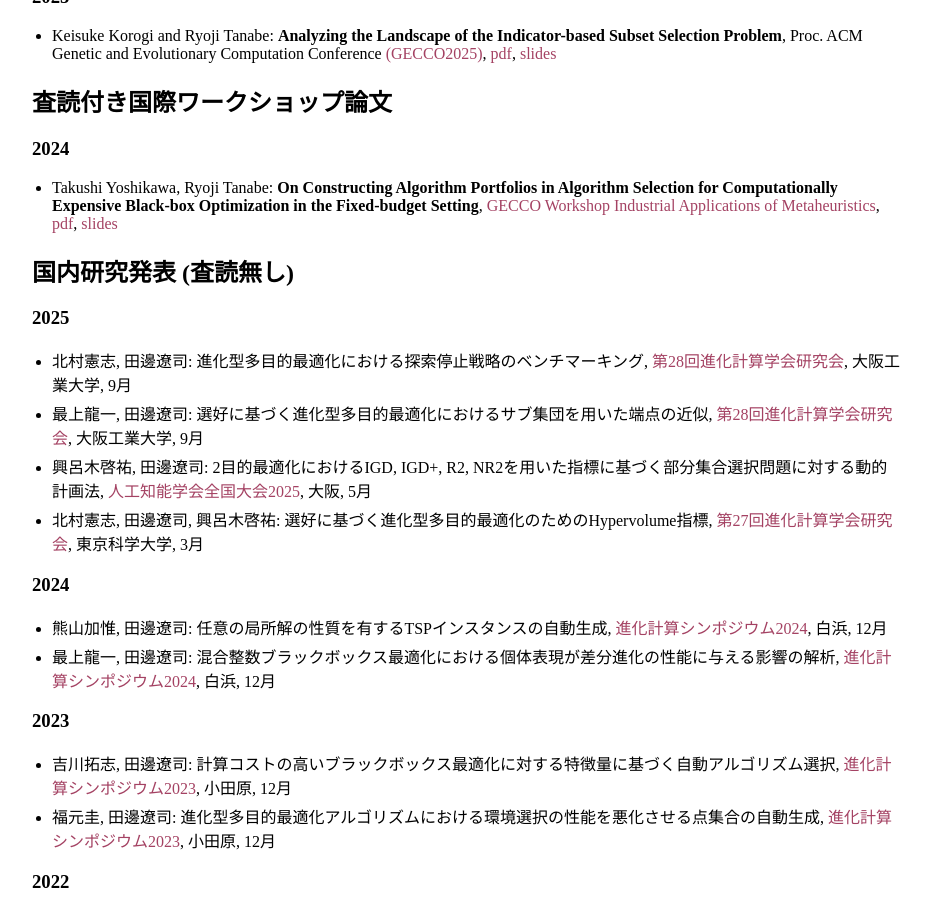
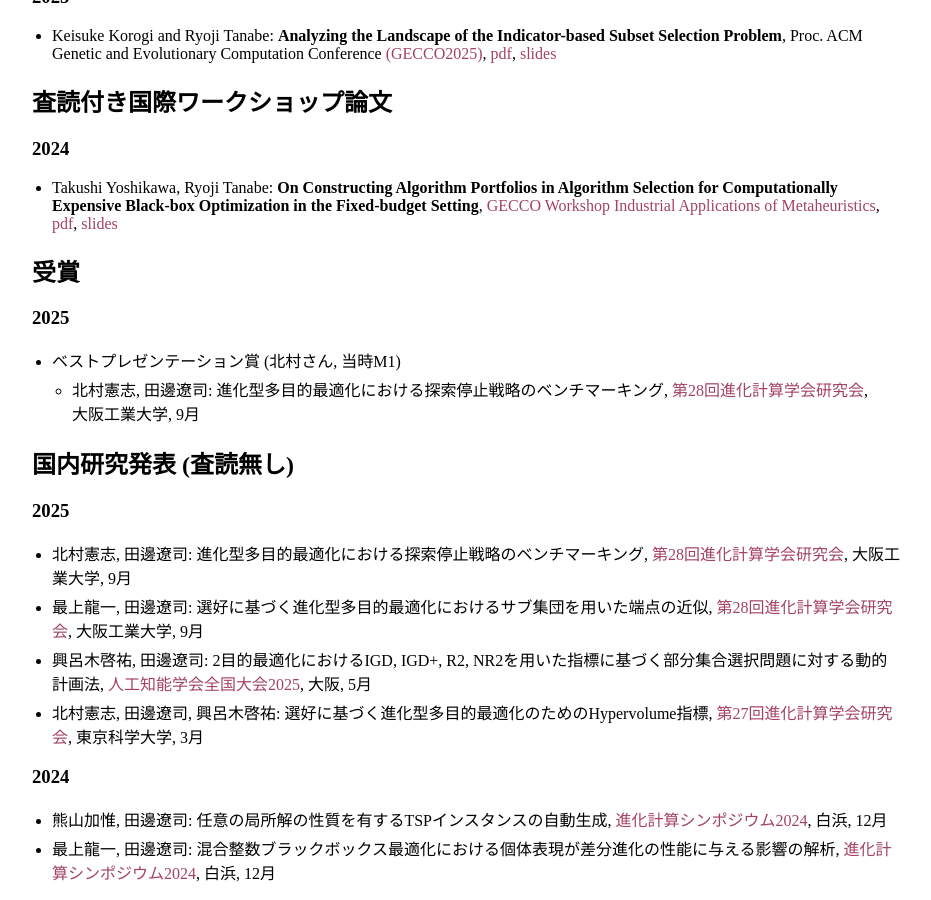
Before and after one commit to aopt-lab/aopt-lab.github.io, a Jekyll site: the page built from publication.md, in a window 1280 px wide and 900 px high, scrolled down 408 px. Shown: the whole window, without its empty margins (163-1094 px from the left). Built offline with Jekyll 4.4.1, drawn with Linux system fonts in a browser that asks for light colours.

Commit message:
update news

```diff
--- a/publication.md
+++ b/publication.md
@@ -25,6 +25,14 @@ title: 田邊研究室
 
 * Takushi Yoshikawa, Ryoji Tanabe: **On Constructing Algorithm Portfolios in Algorithm Selection for Computationally Expensive Black-box Optimization in the Fixed-budget Setting**, [GECCO Workshop Industrial Applications of Metaheuristics](https://sites.google.com/view/iam-workshop/home), [pdf](https://arxiv.org/abs/2405.10976), [slides](https://ryojitanabe.github.io/pdf/t-gecco2024-slides.pdf)
 
+
+## 受賞
+
+### 2025
+
+* ベストプレゼンテーション賞 (北村さん, 当時M1)
+    * 北村憲志, 田邊遼司: 進化型多目的最適化における探索停止戦略のベンチマーキング, [第28回進化計算学会研究会](https://www.jpnsec.org/symposium202502.html), 大阪工業大学, 9月
+
 ## 国内研究発表 (査読無し)
 
 ### 2025
```
Also changed, not shown: index.md (+2 -0 lines).
